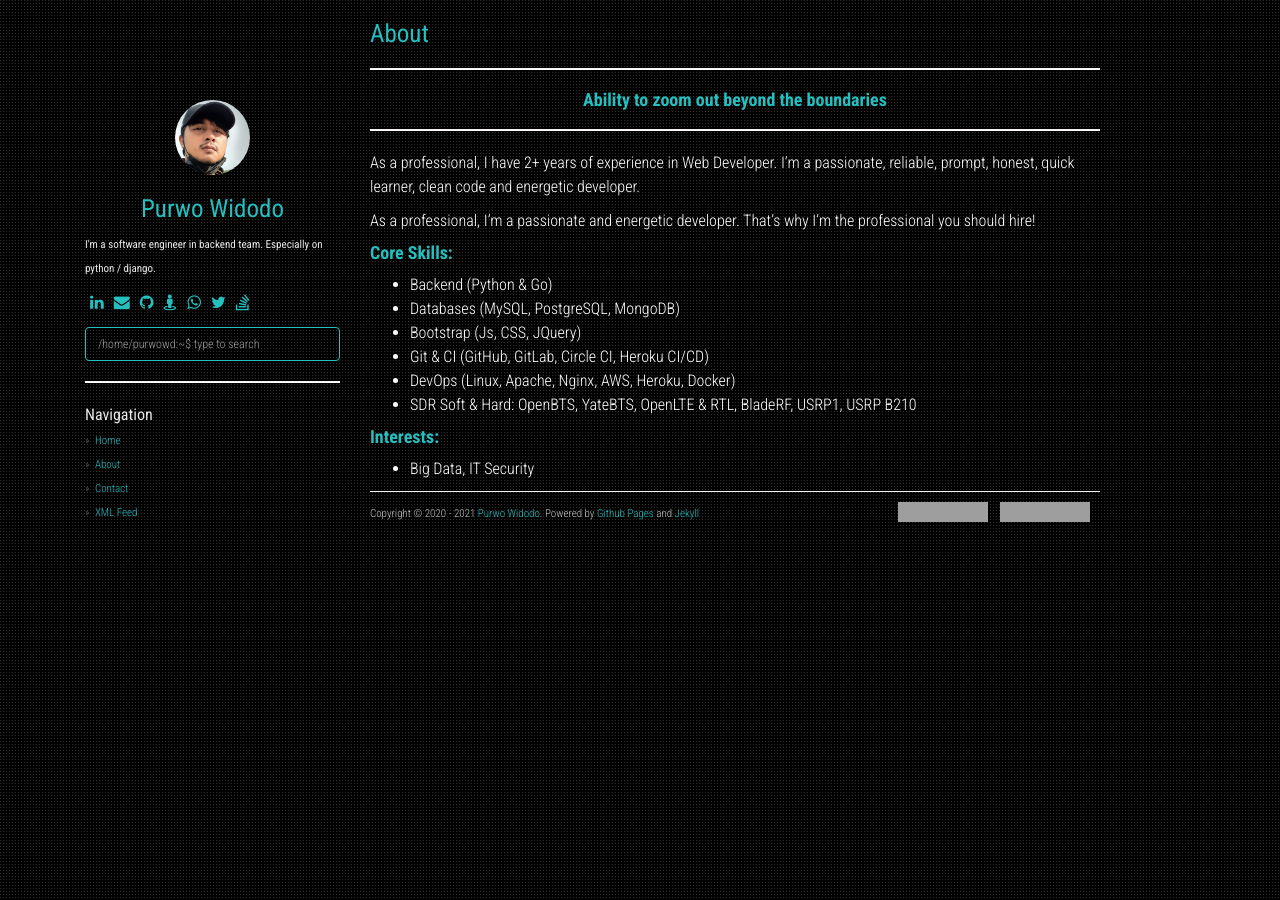
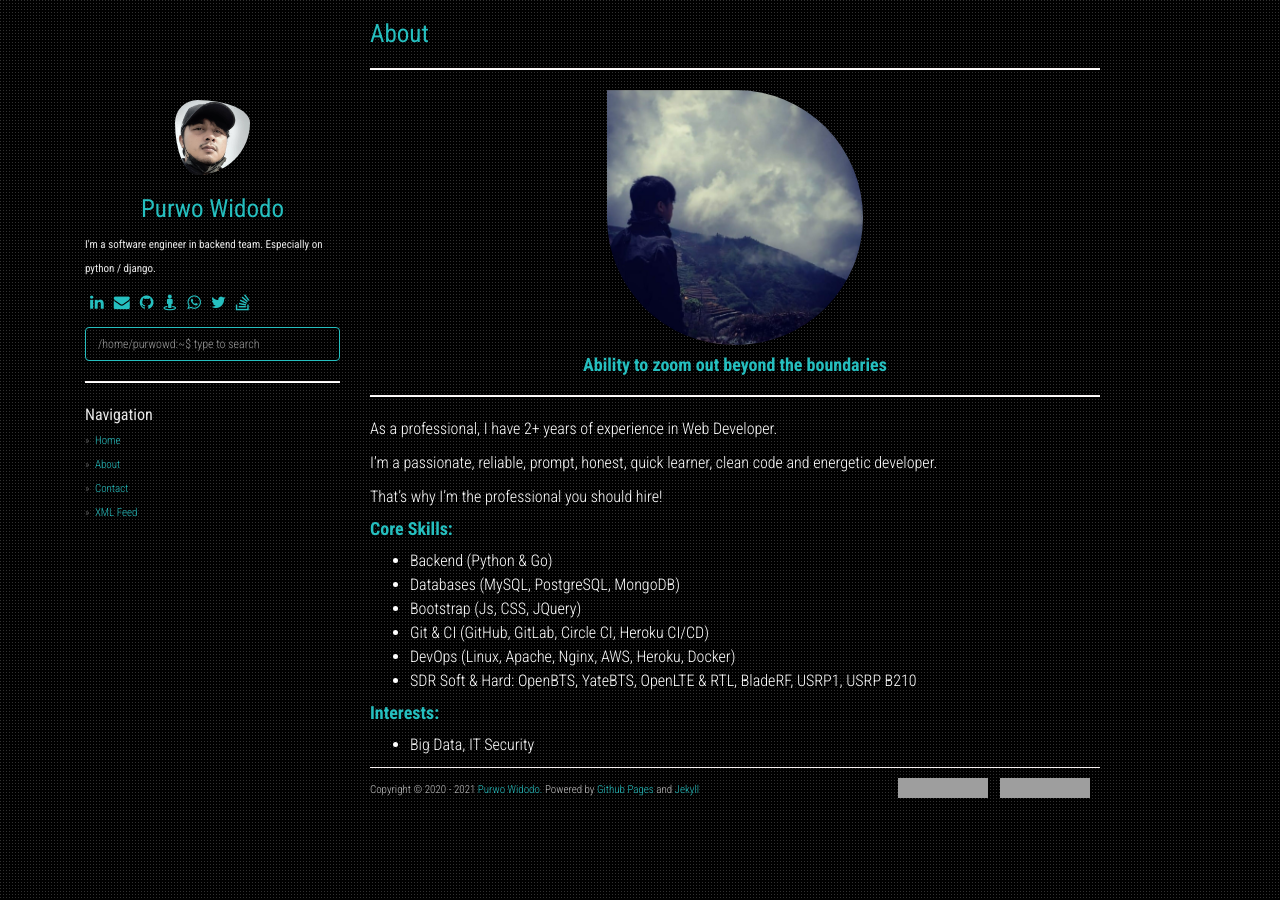
Before and after one commit to purwowd/purwowd.github.io, a Jekyll site: the page built from about.md, in a window 1280 px wide. Built offline with Jekyll 4.4.1, drawn with Linux system fonts in a browser that asks for light colours; nearby versions of some CDN libraries; grey boxes are pictures that could not be loaded.

Commit message:
Update some stuff

```diff
--- a/_config.yml
+++ b/_config.yml
@@ -6,6 +6,7 @@ about: I'm a software engineer in backend team. Especially on python / django.
 disqus_shortname: purwowd
 google_analytics: UA-XXXXXXXX-Y
 avatar_url: /static/img/avatar.jpg
+about_url: /static/img/about.jpg
 
 enableTags: true
 tagarray: []
--- a/about.md
+++ b/about.md
@@ -4,12 +4,16 @@ title: About
 permalink: /about/
 ---
 
+<center><a href="/"><img style="width: 35%;border-radius: 0% 50% 50% 50%" src="{{ site.about_url }}" /></a></center>
+
 #### <center><strong>Ability to zoom out beyond the boundaries</strong></center>
 <hr>
 
-As a professional, I have 2+ years of experience in Web Developer. I’m a passionate, reliable, prompt, honest, quick learner, clean code and energetic developer.
+As a professional, I have 2+ years of experience in Web Developer.
 
-As a professional, I'm a passionate and energetic developer. That's why I'm the professional you should hire!
+I’m a passionate, reliable, prompt, honest, quick learner, clean code and energetic developer.
+
+That’s why I’m the professional you should hire!
 
 #### <strong>Core Skills:</strong>
 - Backend (Python & Go)
--- a/contact/index.html
+++ b/contact/index.html
@@ -48,7 +48,7 @@ category: contact
 
     <div>
       <input type="hidden" name="">
-      <input type="submit" class="submit-btn" value="Let's make business">
+      <input type="submit" class="submit-btn" value="Submit">
       or <a href="mailto:id.purwowd@gmail.com">Drop me an emaill</a>
     </div>
   </form>
--- a/static/css/main.css
+++ b/static/css/main.css
@@ -108,6 +108,8 @@ div.col-sm-3 img.profile-avatar {
   -o-border-radius: 150px;
   margin-left: auto;
   margin-right: auto;
+  filter: grayscale(45%);
+  border-radius: 30% 70% 70% 30% / 30% 30% 70% 70%;
 }
 
 /* Pagination */
```
Also changed, not shown: static/img/about.jpg (added).
